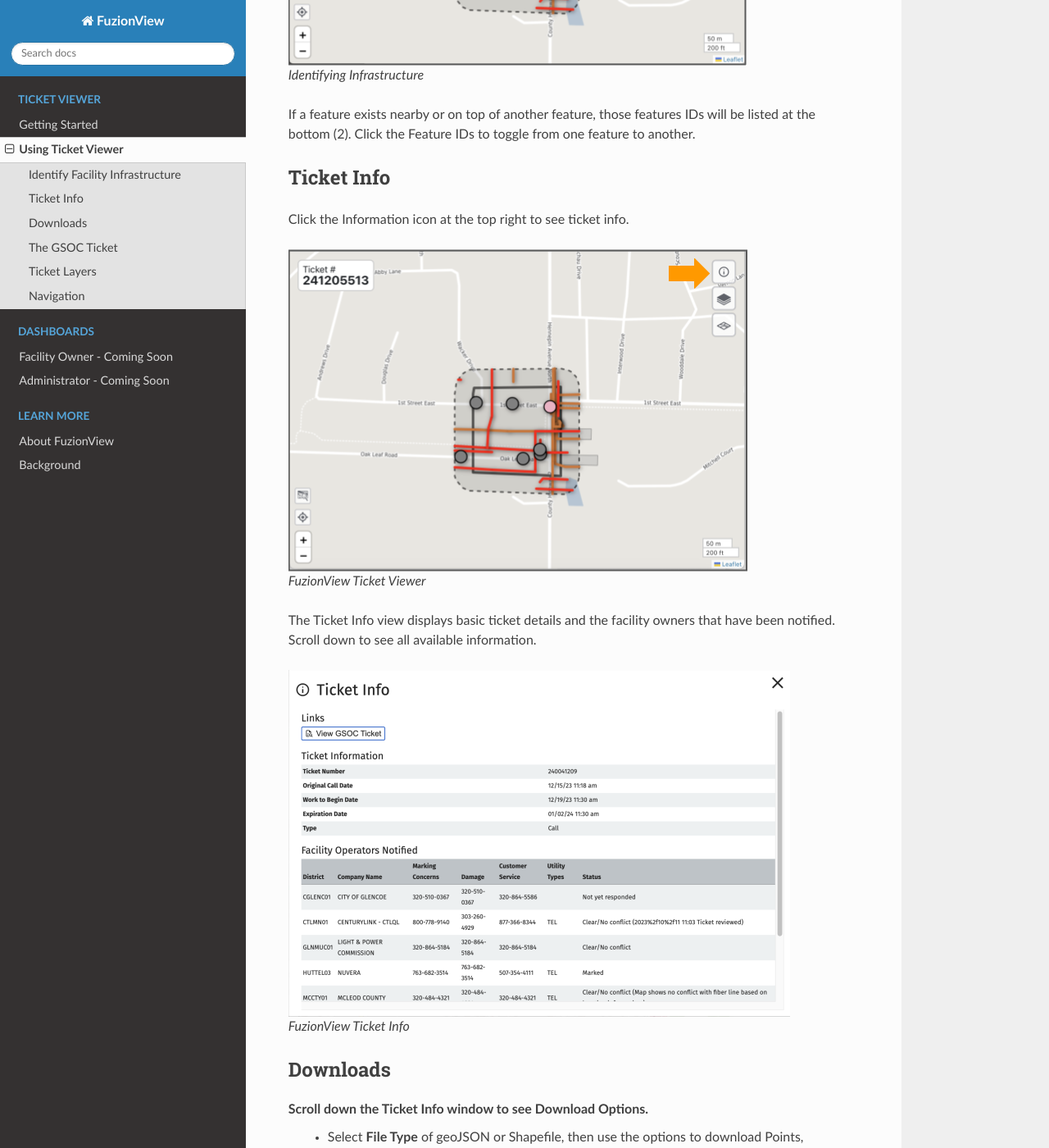
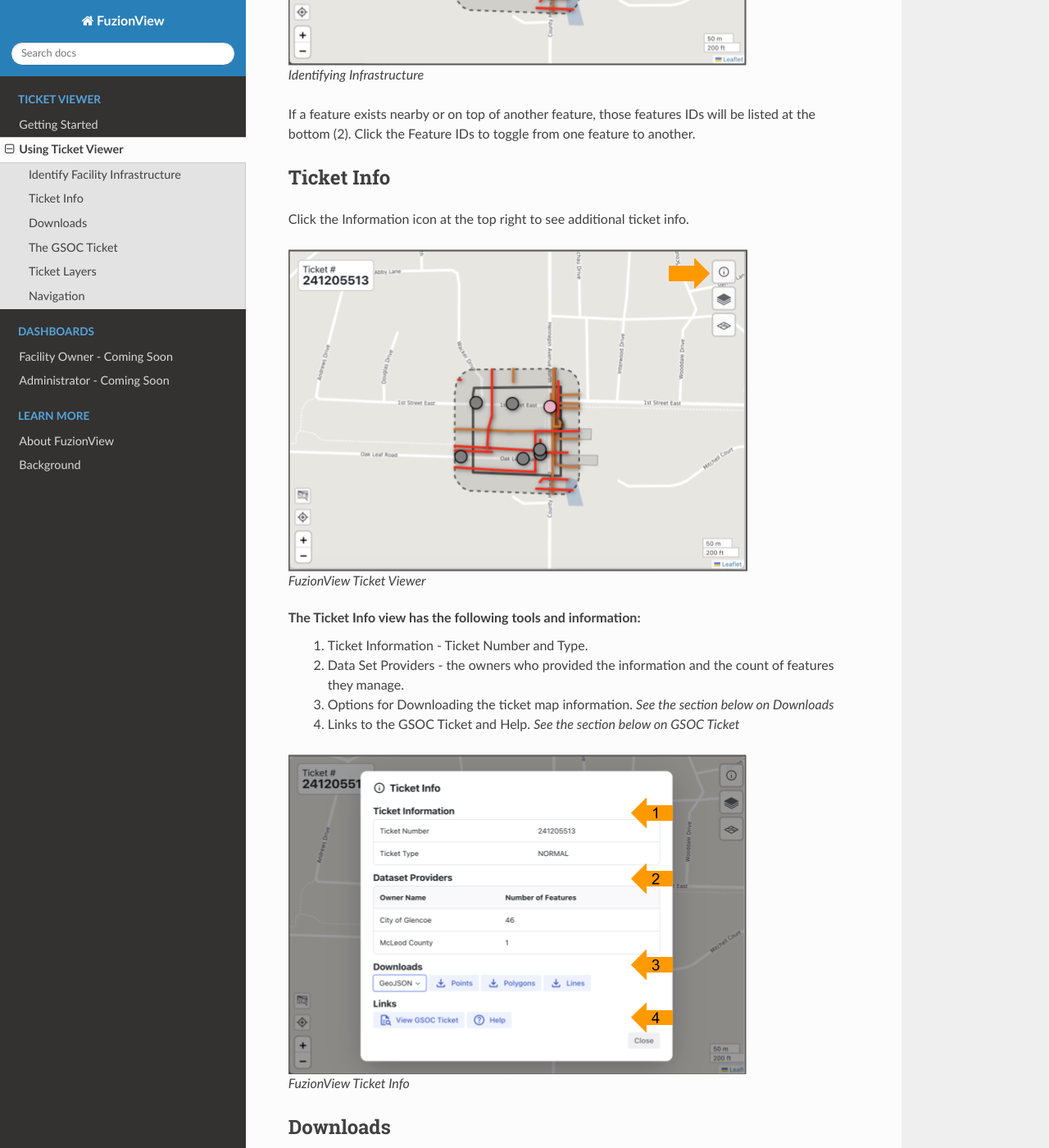
Before and after one commit to FuzionView/FV-Docs, a Sphinx documentation site: the page built from source/ticketviewer.rst, in a window 1280 px wide and 1400 px high, scrolled down 1214 px. Shown: the whole window at 82% size. Built offline with Sphinx 7.4.7 and the Read the Docs theme 2.0.0, drawn with Linux system fonts in a browser that asks for light colours.

Commit message:
Updates to TicketInfo doc

```diff
--- a/source/ticketviewer.rst
+++ b/source/ticketviewer.rst
@@ -25,7 +25,7 @@
 
 Ticket Info
 ------------
-Click the Information icon at the top right to see ticket info.
+Click the Information icon at the top right to see additional ticket info.
 
 .. figure:: /_static/TicketInfo1.png
    :alt: The FuzionView Ticket Viewer
@@ -33,7 +33,11 @@
 
    *FuzionView Ticket Viewer*
 
-The Ticket Info view displays basic ticket details and the facility owners that have been notified. Scroll down to see all available information.
+The Ticket Info view has the following tools and information:
+   1. Ticket Information - Ticket Number and Type.
+   2. Data Set Providers - the owners who provided the information and the count of features they manage.
+   3. Options for Downloading the ticket map information. *See the section below on Downloads*
+   4. Links to the GSOC Ticket and Help. *See the section below on GSOC Ticket*
 
 .. figure:: /_static/TicketInfo2.png
    :alt: The FuzionView Ticket Info
```
Also changed, not shown: source/_static/TicketInfo2.png.
